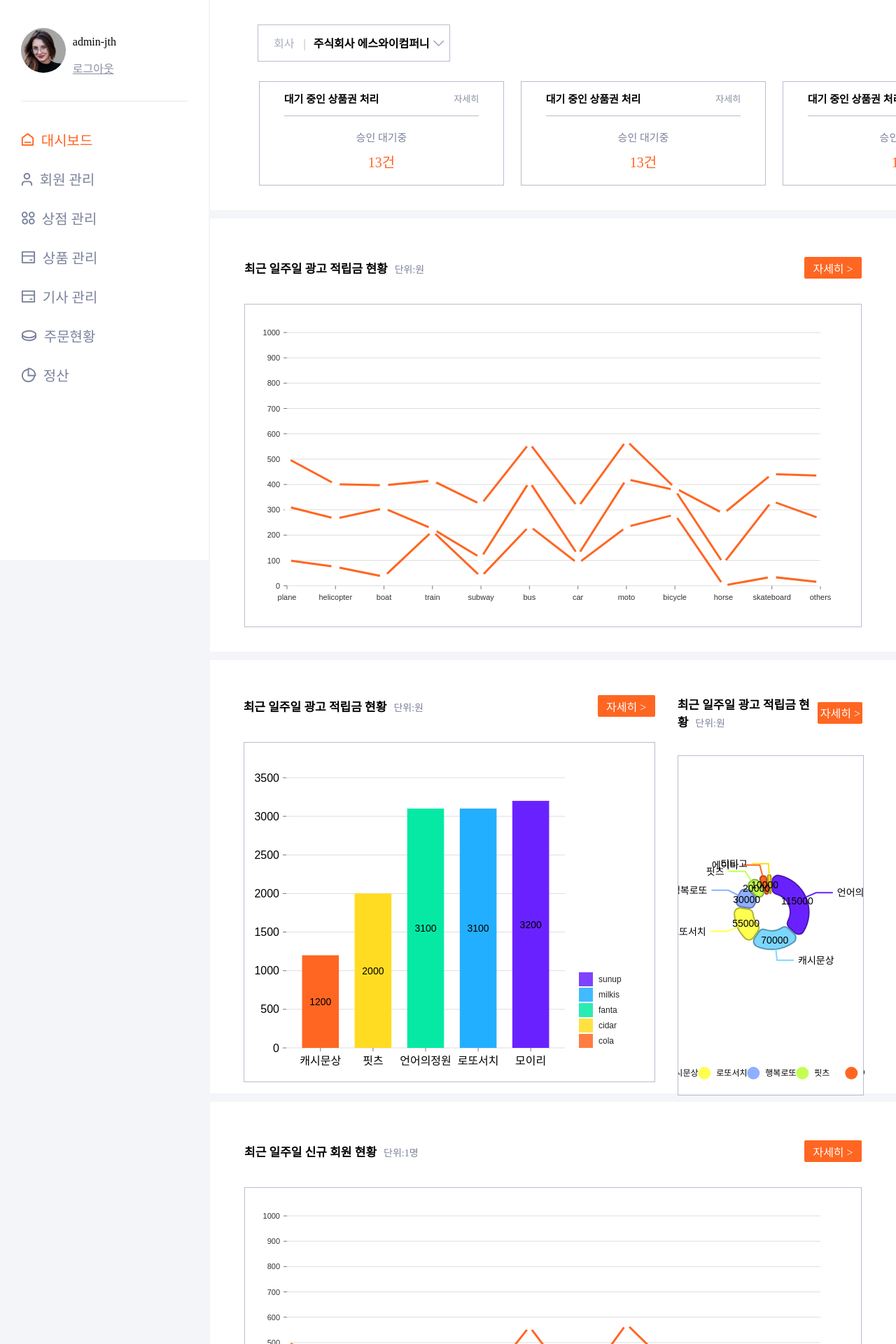
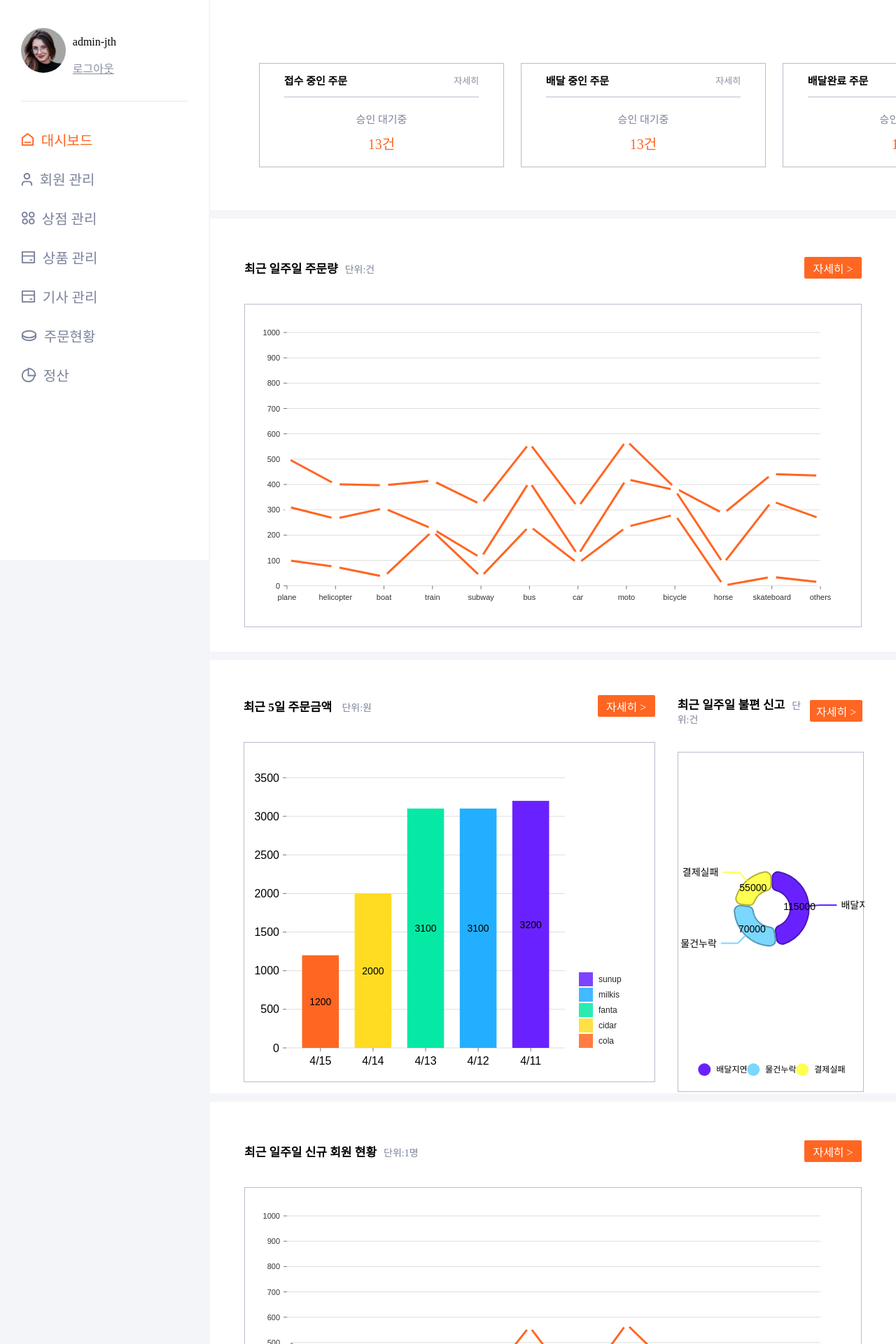
Before and after one commit to kimys-kor/react-oneday, a React (Vite) app: page /oneday/dashboard in a window 1280 px wide. Shown: the top 1920 px of the page at 70% size. Built offline with nearby package versions, Linux system fonts and the light colour scheme; a web font is replaced by a local one.

Commit message:
대시보드 수정

```diff
--- a/src/components/Dashboard.tsx
+++ b/src/components/Dashboard.tsx
@@ -14,32 +14,24 @@ function Dashboard() {
   return (
     <Dashboardbox>
       <Headerbox>
-        <Selectbox>
-          <CustomSelect
-            width={275}
-            height={53}
-            title={"회사"}
-            optionData={corpOptions}
-          ></CustomSelect>
-        </Selectbox>
         <Summarybox>
           <Summary
-            title="대기 중인 상품권 처리"
+            title="접수 중인 주문"
             subTitle1="승인 대기중"
             subTitle2="13건"
           />
           <Summary
-            title="대기 중인 상품권 처리"
+            title="배달 중인 주문"
             subTitle1="승인 대기중"
             subTitle2="13건"
           />
           <Summary
-            title="대기 중인 상품권 처리"
+            title="배달완료 주문"
             subTitle1="승인 대기중"
             subTitle2="13건"
           />
           <Summary
-            title="대기 중인 상품권 처리"
+            title="불편 접수 주문"
             subTitle1="승인 대기중"
             subTitle2="13건"
           />
@@ -50,7 +42,7 @@ function Dashboard() {
         <Indicatorcard>
           <IndicatorTitlebox>
             <IndicatorTitle>
-              최근 일주일 광고 적립금 현황<Greyfont>단위:원</Greyfont>
+              최근 일주일 주문량<Greyfont>단위:건</Greyfont>
             </IndicatorTitle>
             <Detailbutton>자세히 &gt;</Detailbutton>
           </IndicatorTitlebox>
@@ -62,7 +54,7 @@ function Dashboard() {
         <Barcard>
           <IndicatorTitlebox>
             <IndicatorTitle>
-              최근 일주일 광고 적립금 현황<Greyfont>단위:원</Greyfont>
+              최근 5일 주문금액 <Greyfont>단위:원</Greyfont>
             </IndicatorTitle>
             <Detailbutton>자세히 &gt;</Detailbutton>
           </IndicatorTitlebox>
@@ -72,7 +64,7 @@ function Dashboard() {
         <Piecard>
           <IndicatorTitlebox>
             <IndicatorTitle>
-              최근 일주일 광고 적립금 현황<Greyfont>단위:원</Greyfont>
+              최근 일주일 불편 신고<Greyfont>단위:건</Greyfont>
             </IndicatorTitle>
             <Detailbutton>자세히 &gt;</Detailbutton>
           </IndicatorTitlebox>
@@ -111,6 +103,7 @@ const Headerbox = styled.div`
   width: 100%;
   height: 300px;
   display: flex;
+
   flex-direction: column;
   justify-content: center;
   align-items: flex-start;
--- a/src/components/chart/Barchart.tsx
+++ b/src/components/chart/Barchart.tsx
@@ -26,11 +26,11 @@ const Barchart = () => {
          * chart에 사용될 데이터
          */
         data={[
-          { bottle: "캐시문상", cola: 1200 },
-          { bottle: "핏츠", cidar: 2000 },
-          { bottle: "언어의정원", fanta: 3100 },
-          { bottle: "로또서치", milkis: 3100 },
-          { bottle: "모이리", sunup: 3200 },
+          { bottle: "4/15", cola: 1200 },
+          { bottle: "4/14", cidar: 2000 },
+          { bottle: "4/13", fanta: 3100 },
+          { bottle: "4/12", milkis: 3100 },
+          { bottle: "4/11", sunup: 3200 },
         ]}
         /**
          * chart에 보여질 데이터 key (측정되는 값)
--- a/src/data/chart/piechartData.ts
+++ b/src/data/chart/piechartData.ts
@@ -70,38 +70,18 @@ export const memberOccupationData: Array<piechartModel> = [
 
 export const pointOccupationData: Array<piechartModel> = [
   {
-    id: "언어의정원",
+    id: "배달지연",
     occupation: "45%",
     value: 115000,
   },
   {
-    id: "캐시문상",
+    id: "물건누락",
     occupation: "45%",
     value: 70000,
   },
   {
-    id: "로또서치",
+    id: "결제실패",
     occupation: "45%",
     value: 55000,
   },
-  {
-    id: "행복로또",
-    occupation: "45%",
-    value: 30000,
-  },
-  {
-    id: "핏츠",
-    occupation: "45%",
-    value: 20000,
-  },
-  {
-    id: "에이바",
-    occupation: "45%",
-    value: 10000,
-  },
-  {
-    id: "티티고",
-    occupation: "45%",
-    value: 5000,
-  },
 ];
```
